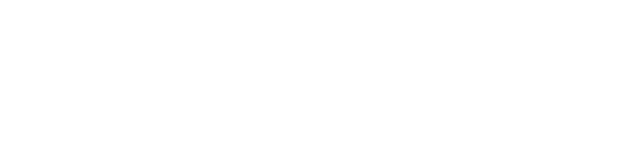
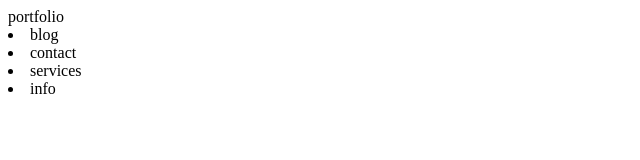
Before and after one commit to Rahulkhugshal/portfolio, a plain HTML site: page index.html in a window 1280 px wide. Shown: the whole page, without its empty margins (0-640 px from the left). Drawn offline with Linux system fonts and the light colour scheme.

Commit message:
navbar is added

```diff
--- a/index.html
+++ b/index.html
@@ -10,9 +10,22 @@
 
 <body>
     <header>
+        <div class="container">
+            <navbar>
+                <div class="log">portfolio</div>
+                <li>blog</li>
+                <li>contact</li>
+                <li>services</li>
+                <li>info</li>
+            </navbar>
+        </div>
     </header>
-    <section></section>
-    <footer></footer>
+    <section>
+
+    </section>
+    <footer>
+
+    </footer>
     <script src="script.js"></script>
 </body>
 
```
